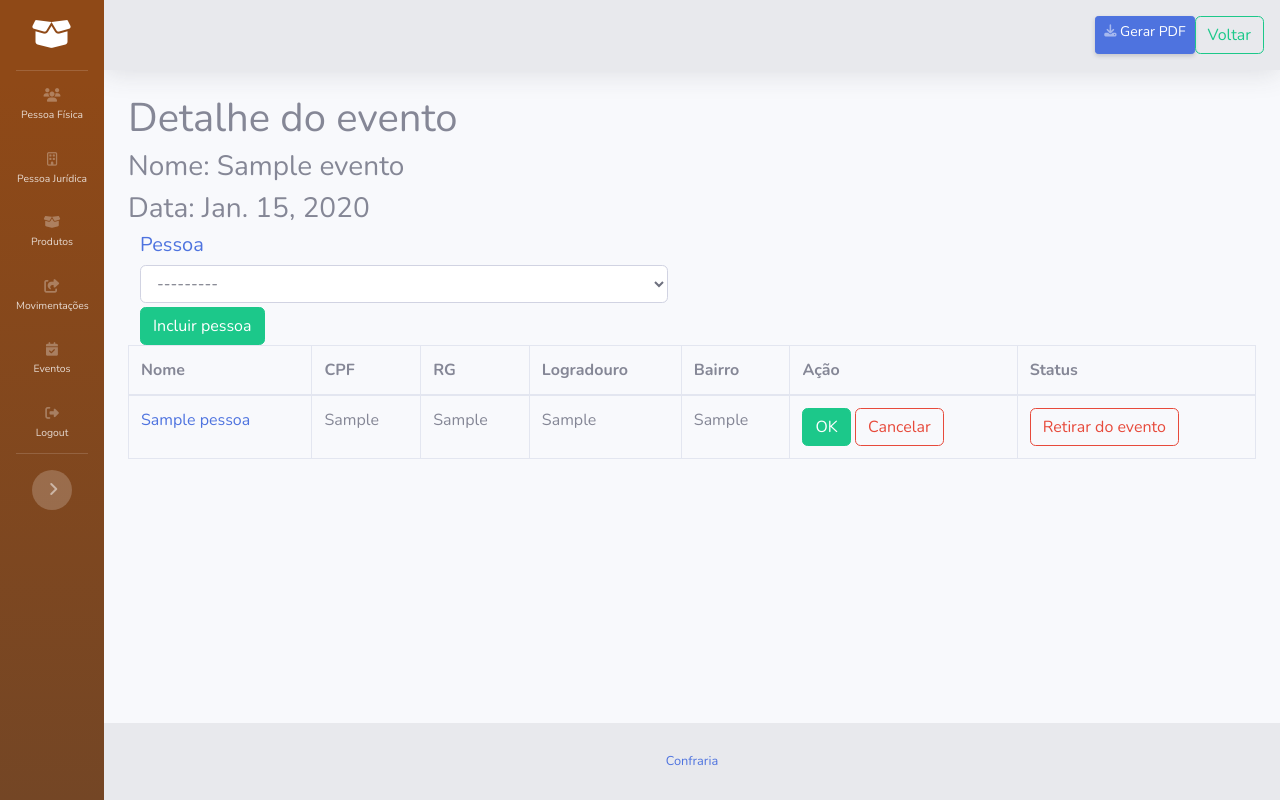
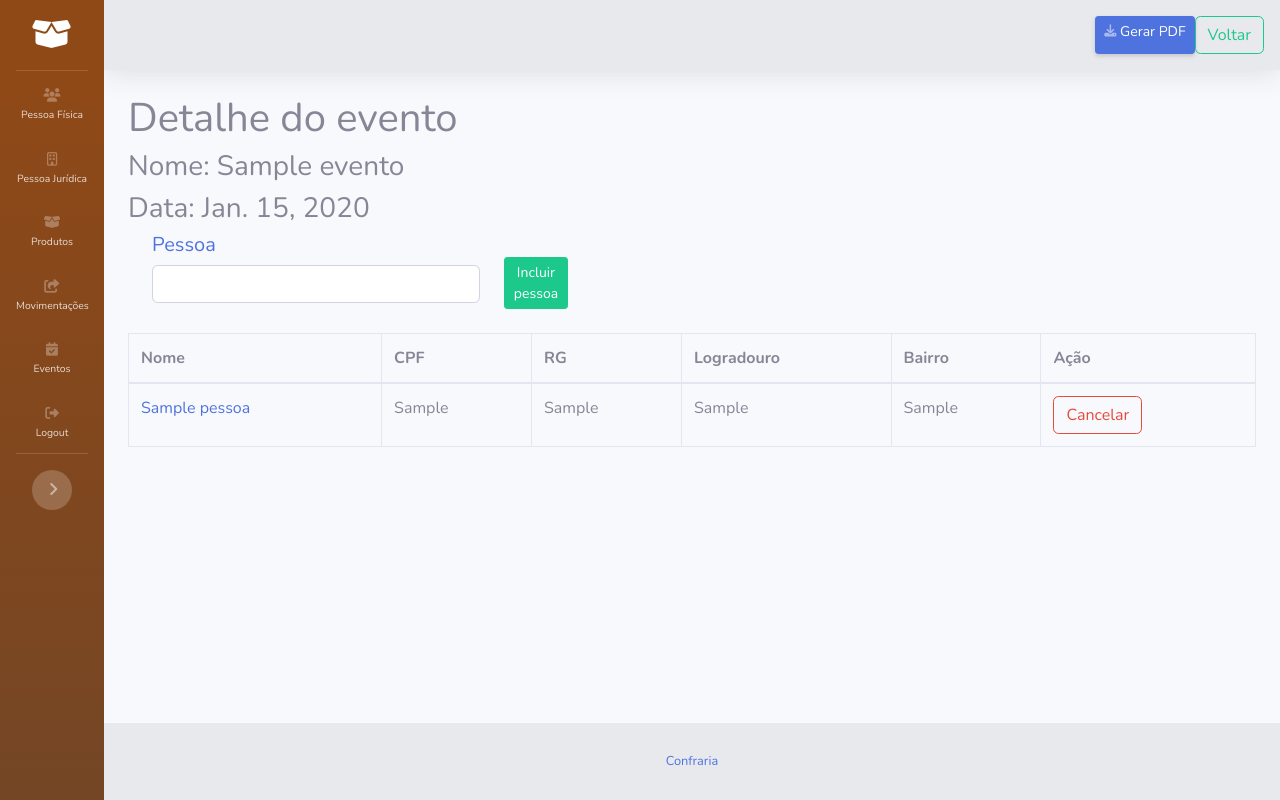
Before and after one commit to wartrax13/erp_confraria, a Django app: page /evento/detail/1/ in a window 1280 px wide. Run offline with Django 3.2, Linux system fonts and the light colour scheme; a user stored in the database is signed in; tables that the repository leaves empty hold one stand-in row (values such as "Sample post"); some libraries are stand-ins or nearby versions.

Commit message:
Adicionadas melhorias no detalhe de evento
- Select2 no campo de pesquisa de usuário
- Cancelar Entrega
- Remover pessoa do evento

```diff
--- a/confraria/evento/forms.py
+++ b/confraria/evento/forms.py
@@ -1,4 +1,7 @@
 from django import forms
+
+from django_select2.forms import ModelSelect2Widget
+
 from .models import DoacaoEvento, Evento
 from confraria.pessoa.models import Pessoa
 
@@ -8,6 +11,17 @@
     class Meta:
         model = DoacaoEvento
         fields = ['pessoa']
+        widgets = {
+            'pessoa': ModelSelect2Widget(
+                model=Pessoa,
+                search_fields=[
+                    'nome__icontains',
+                    'cnpj__icontains',
+                    'cpf__icontains',
+                    'rg__icontains',
+                ]
+            ),
+        }
 
     def __init__(self, *args, **kwargs):
         self.evento = kwargs.pop('evento', None)
--- a/confraria/evento/templates/evento/evento_detail.html
+++ b/confraria/evento/templates/evento/evento_detail.html
@@ -5,6 +5,9 @@
 <h1>Detalhe do evento</h1>
 {% endblock title %}
 
+{% block extra_css %}
+    {{ form_doacaoevento.media.css }}
+{% endblock extra_css %}
 
 {% block actions %}
 
@@ -22,18 +25,22 @@
     <form method="POST" class="row col-12">
         {% csrf_token %}
 
-        <div class="col-lg-6">
-            <label class="h5 text-primary" for="{{ form_doacaoevento.pessoa.id_for_label }}">{{ form_doacaoevento.pessoa.label }}</label>
-            {% render_field form_doacaoevento.pessoa class="form-control" placeholder="Nome fantasia" %}
-            <div class="invalid-feedback">
-                {{ form_doacaoevento.pessoa.errors }}
+        <div class="d-flex col-lg-6">
+            <div class="col-8">
+                <label class="h5 text-primary" for="{{ form_doacaoevento.pessoa.id_for_label }}">{{ form_doacaoevento.pessoa.label }}</label>
+                {% render_field form_doacaoevento.pessoa class="form-control" %}
+                <div class="invalid-feedback">
+                    {{ form_doacaoevento.pessoa.errors }}
+                </div>
             </div>
-            <button type="submit" class="btn btn-success">Incluir pessoa</button>
+            <div class="col-2 mt-4">
+                <button type="submit" class="btn btn-success btn-sm">Incluir pessoa</button>
+            </div>
         </div>
     </form>
 </div>
 <div class="col-12">
-    <table class="table table-bordered" id="dataTable">
+    <table class="table table-bordered mt-4" id="dataTable">
         <thead>
             <tr>
                 <th>Nome</th>
@@ -42,10 +49,8 @@
                 <th>Logradouro</th>
                 <th>Bairro</th>
                 <th>Ação</th>
-                <th>Status</th>
             </tr>
         </thead>
-
         <tbody>
             {% for doacao in object.doacaoevento_set.all %}
                 <tr>
@@ -59,14 +64,11 @@
                     <td>{{ doacao.pessoa.bairro }}</td>
                     <td>
                         {% if doacao.recebido %}
-                        <button type="button" class="btn btn-success">OK</button>
-                        <button type="button" class="btn btn-outline-danger">Cancelar</button>
+                        <a href="{% url 'cancelar_doacao' evento_pk=doacao.evento.pk pessoa_pk=doacao.pessoa.pk %}" class="btn btn-outline-danger">Cancelar</a>
                         {% else %}
                         <a href="{% url 'receber_doacao' evento_pk=doacao.evento.pk pessoa_pk=doacao.pessoa.pk %}" class="btn btn-outline-success">Entregar</a>
+                        <a href="{% url 'remover_doacao' evento_pk=doacao.evento.pk pessoa_pk=doacao.pessoa.pk %}" class="btn btn-outline-danger">Remover do evento</a>
                         {% endif %}
-                    </td>
-                    <td>
-                        <button type="button" class="btn btn-outline-danger">Retirar do evento</button>
                     </td>
                 </tr>
             {% endfor %}
@@ -75,3 +77,7 @@
 </div>
 
 {% endblock content %}
+
+{% block extra_js %}
+    {{ form_doacaoevento.media.js }}
+{% endblock extra_js %}
--- a/confraria/evento/urls.py
+++ b/confraria/evento/urls.py
@@ -1,5 +1,13 @@
 from django.urls import path
-from .views import EventoListView, EventoDetail, receber_doacao, GerarPdfView, EventoCreateView
+from .views import (
+    EventoListView,
+    EventoDetail,
+    receber_doacao,
+    remover_doacao,
+    cancelar_doacao,
+    GerarPdfView,
+    EventoCreateView,
+)
 
 
 urlpatterns = [
@@ -10,5 +18,13 @@
         'receber_doacao/evento/<int:evento_pk>/pessoa/<int:pessoa_pk>/',
         receber_doacao, name='receber_doacao'
     ),
+    path(
+        'remover_doacao/evento/<int:evento_pk>/pessoa/<int:pessoa_pk>/',
+        remover_doacao, name='remover_doacao'
+    ),
+    path(
+        'cancelar_doacao/evento/<int:evento_pk>/pessoa/<int:pessoa_pk>/',
+        cancelar_doacao, name='cancelar_doacao'
+    ),
     path('doacoes_pdf/<int:evento_pk>/', GerarPdfView.as_view(), name='doacoes_pdf'),
 ]
--- a/confraria/evento/views.py
+++ b/confraria/evento/views.py
@@ -1,6 +1,7 @@
 from django.shortcuts import redirect
 from django.template.loader import render_to_string
 from django.urls import reverse, reverse_lazy
+from django.contrib.auth.decorators import login_required
 from django.contrib.auth.mixins import LoginRequiredMixin
 from django.views.generic import ListView, DetailView, View, CreateView
 from django.core.files.storage import FileSystemStorage
@@ -54,10 +55,9 @@
         return redirect(reverse('evento_detail', kwargs={'pk': self.get_object().pk}))
 
 
+@login_required
 def receber_doacao(request, evento_pk, pessoa_pk):
     doacao_evento = DoacaoEvento.objects.get(evento_id=evento_pk, pessoa_id=pessoa_pk)
-    doacao_evento.recebido = True
-    doacao_evento.save()
 
     categoria = doacao_evento.evento.categoria
     produto = categoria.produto_set.first()
@@ -69,6 +69,35 @@
         produto=produto
     )
 
+    doacao_evento.recebido = True
+    doacao_evento.save()
+
+    return redirect(reverse('evento_detail', kwargs={'pk': evento_pk}))
+
+
+@login_required
+def remover_doacao(request, evento_pk, pessoa_pk):
+    doacao_evento = DoacaoEvento.objects.get(evento_id=evento_pk, pessoa_id=pessoa_pk)
+    doacao_evento.delete()
+    return redirect(reverse('evento_detail', kwargs={'pk': evento_pk}))
+
+
+@login_required
+def cancelar_doacao(request, evento_pk, pessoa_pk):
+    doacao_evento = DoacaoEvento.objects.get(evento_id=evento_pk, pessoa_id=pessoa_pk)
+
+    categoria = doacao_evento.evento.categoria
+    produto = categoria.produto_set.first()
+
+    movimentacao_produto = MovimentacaoProduto.objects.get(
+        movimentacao=doacao_evento.evento.movimentacao,
+        pessoa_id=pessoa_pk,
+        produto=produto,
+    )
+    movimentacao_produto.delete()
+
+    doacao_evento.recebido = False
+    doacao_evento.save()
     return redirect(reverse('evento_detail', kwargs={'pk': evento_pk}))
 
 
--- a/confraria/settings.py
+++ b/confraria/settings.py
@@ -43,6 +43,7 @@
     'django.contrib.staticfiles',
     # Externos
     'widget_tweaks',
+    'django_select2',
     # Aplicações
     'confraria.pessoa',
     'confraria.produto',
@@ -89,7 +90,6 @@
         'NAME': BASE_DIR / 'db.sqlite3',
     }
 }
-
 
 # Password validation
 # https://docs.djangoproject.com/en/3.2/ref/settings/#auth-password-validators
--- a/confraria/templates/base.html
+++ b/confraria/templates/base.html
@@ -22,6 +22,8 @@
     <link href="{% static 'css/sb-admin-2.min.css' %}" rel="stylesheet">
     <link href="{% static 'css/main.css' %}" rel="stylesheet">
 
+    {% block extra_css %}
+    {% endblock extra_css %}
 </head>
 
 <body id="page-top" class="sidebar-toggled">
--- a/confraria/urls.py
+++ b/confraria/urls.py
@@ -20,6 +20,7 @@
 from django.contrib.auth import views as auth_views
 
 urlpatterns = [
+    path("select2/", include("django_select2.urls")),
     path('login/', auth_views.LoginView.as_view(), name='login'),
     path('logout/', auth_views.LogoutView.as_view(), name='logout'),
     # path('passwordreset/', auth_views.LogoutView.as_view(), name='password_reset'),
```
Also changed, not shown: requirements-dev.txt (+12 -0 lines), requirements.txt (+11 -0 lines), 1 other file.
